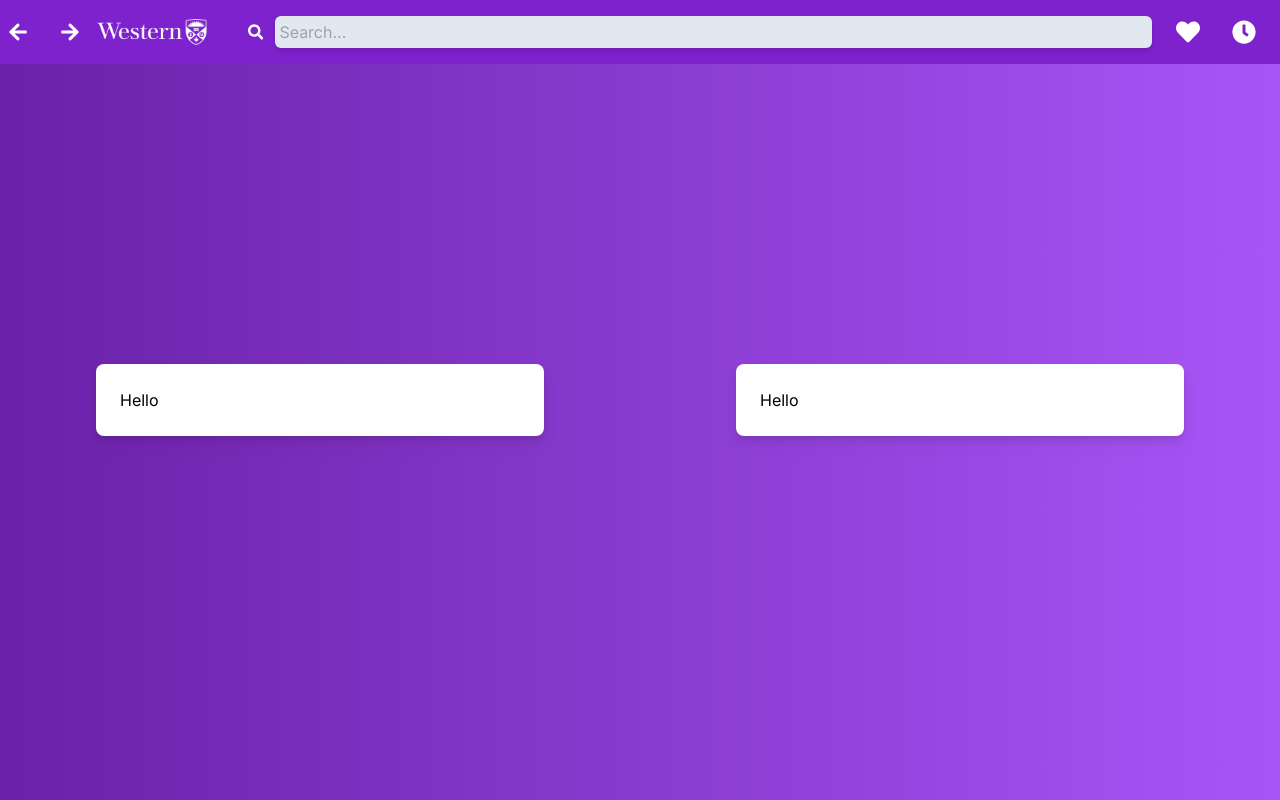
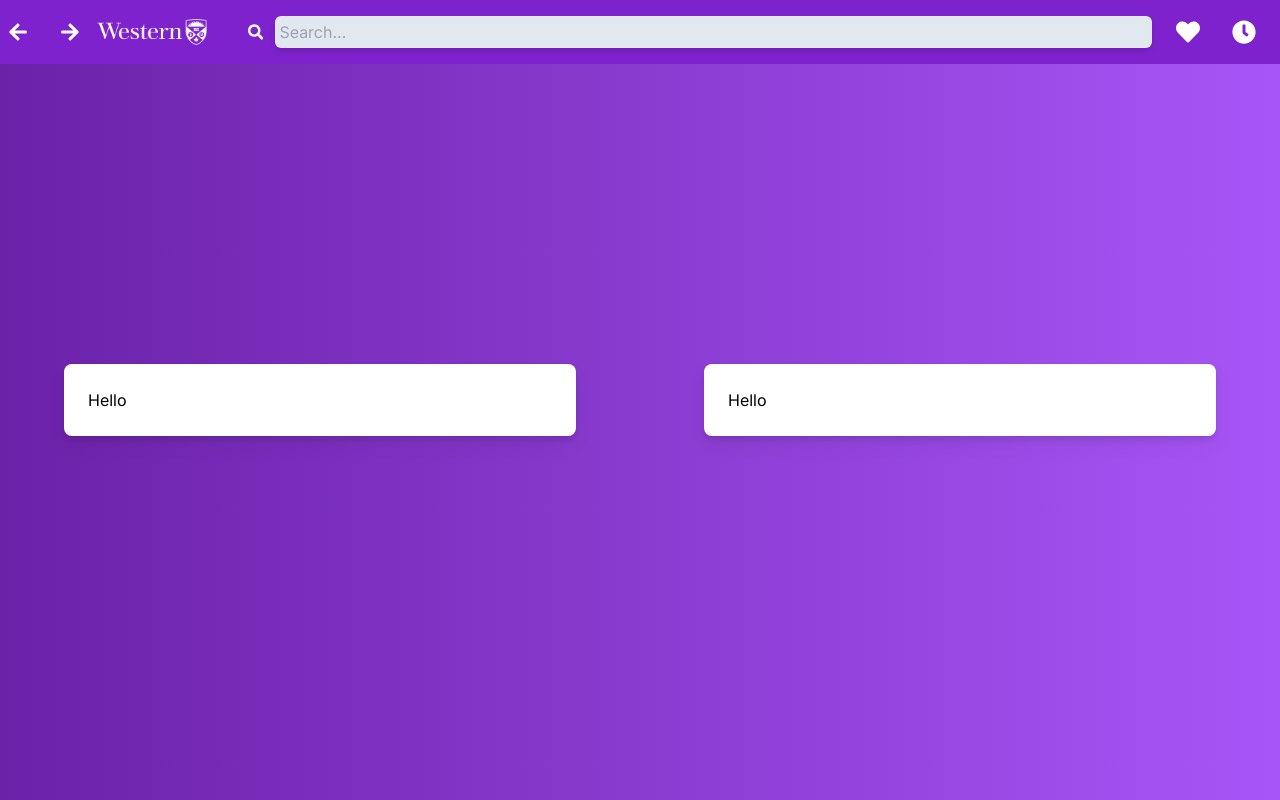
Before and after one commit to beo1259/WCSIBM, a Next.js app in the folder student-center-fe/: page /program-status in a window 1280 px wide. Built offline with nearby package versions, Linux system fonts and the light colour scheme.

Commit message:
started 'add a course' functionality'

```diff
--- a/student-center-fe/src/app/course-registration/page.js
+++ b/student-center-fe/src/app/course-registration/page.js
@@ -13,6 +13,12 @@ const CourseRegistration = () => {
     const [courses, setCourses] = useState([]);
     const [enrolledCourses, setEnrolledCourses] = useState([]);
     const [searchTerm, setSearchTerm] = useState('');
+
+    //useState for course information
+    const [isInfo, setInfo] = useState(false);
+    const handleInfo = () => {
+        setInfo(!isInfo);
+    }
 
     const handleSearchChange = (event) => {
         setSearchTerm(event.target.value.toLowerCase());
@@ -114,7 +120,7 @@ const CourseRegistration = () => {
                                 <MyCalendarPage />
                             </div>
                         )}
-                        {activeMenu === 'addCourse' && (
+                        {activeMenu === 'addCourse' && !isInfo && (
                             <div>
                                 <h2 className="text-2xl font-semibold mb-2">Add Course</h2>
                                 <input
@@ -127,7 +133,7 @@ const CourseRegistration = () => {
                                     {filteredCourses.map((course) => (
                                         <button
                                             key={course.COURSEID}
-                                            onClick={() => console.log(`Selected course: ${course.COURSEID}`)}
+                                            onClick={handleInfo}
                                             className="block w-full text-left p-2 bg-purple-200 rounded hover:bg-purple-300 focus:outline-none focus:ring focus:border-purple-300 transition duration-150 ease-in-out"
                                         >
                                             {course.COURSEID} - {course.COURSENAME}
@@ -136,8 +142,13 @@ const CourseRegistration = () => {
                                 </div>
                             </div>
                         )}
-
-
+                        {activeMenu === 'addCourse' && isInfo && (
+                            <div>
+                                <p className='mx-6'>hello</p>
+                                <button className='bg-purple-200 hover:bg-purple-300 rounded-lg px-4 py-2 mx-6 origin-bottom-right' onClick={handleInfo}>Back</button>
+                                <button className='bg-purple-200 hover:bg-purple-300 rounded-lg px-4 py-2 mx-6 origin-bottom-right' onClick={handleInfo}>Enroll</button>
+                            </div>
+                        )}
                         {activeMenu === 'dropCourse' && (
                             <div>
                                 <h2 className="text-2xl font-semibold mb-2">Drop Course</h2>
--- a/student-center-fe/src/app/program-status/page.js
+++ b/student-center-fe/src/app/program-status/page.js
@@ -10,10 +10,10 @@ const program_status = () => {
                 <Header />
             </div>
             <div className='grid grid-cols-2 w-full'>
-                <div className='bg-white p-6 m-24 rounded-lg drop-shadow-lg'>
+                <div className='bg-white p-6 m-16 rounded-lg drop-shadow-lg w-[%]'>
                     <p className='text-black'>Hello</p>
                 </div>
-                <div className='bg-white p-6 m-24 rounded-lg drop-shadow-lg'>
+                <div className='bg-white p-6 m-16 rounded-lg drop-shadow-lg w-[%]'>
                     <p className='text-black'>Hello</p>
                 </div>
             </div>
```
